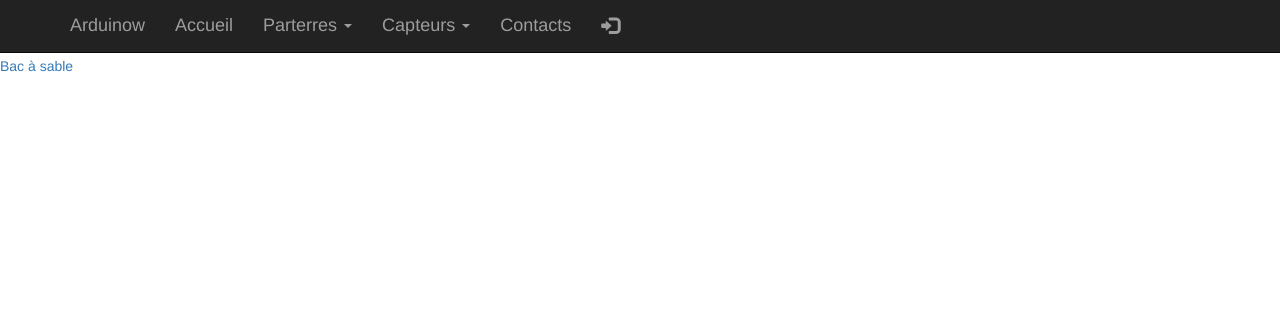
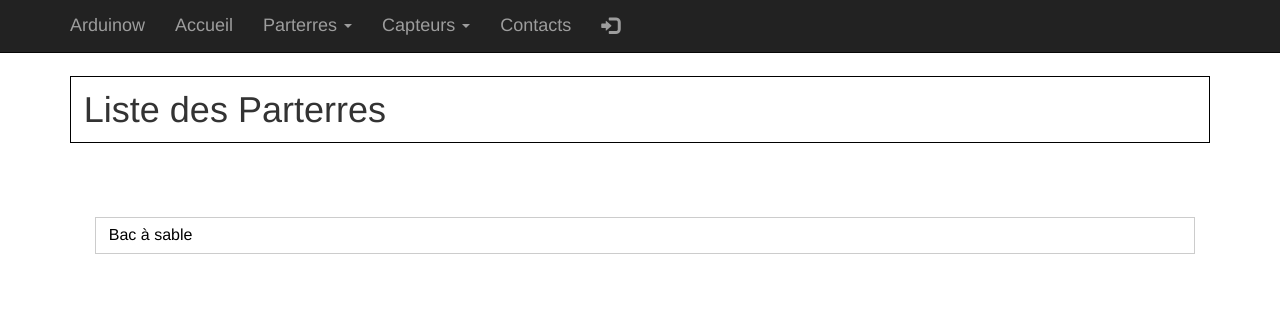
Before and after one commit to JoshVanoz/ProjetCapteurs, a Flask app: page /Parterre/ in a window 1280 px wide. Shown: the top 313 px of the page. Run offline with Flask 2, Linux system fonts and the light colour scheme; data comes from the database, SQL or seed files in the repository; some libraries are stand-ins or nearby versions.

Commit message:
css liste capteurs et parterres

```diff
--- a/NotreApli/Web/Apply/static/home.css
+++ b/NotreApli/Web/Apply/static/home.css
@@ -185,3 +185,36 @@ body{
   margin-left: 1vw;;
   text-decoration: underline;
 }
+#listeCapl{
+  width: 100%;
+}
+#listeCapl > section{
+  margin: auto;
+  text-align: center;
+  width: 100%;
+  padding-top: 20vh;
+  font-size: x-large;
+}
+#listeCapl >section>#buttonAdd{
+  font-size: large;
+  margin-top: 8vh;
+  width: 30%;
+}
+#listeCapl >ul{
+  font-size: large;
+  margin-top: 8vh;
+  width: 30%;
+  list-style-type: none;
+  color: black;
+  width: 100%;
+}
+#listeCapl a, #listeCapl li {
+   color: black;
+  width: 100%;
+}
+#buttonliste{
+  border-radius: 0;
+  text-align: left;
+  padding-left: 1vw;
+  font-size: 2vh;
+}
--- a/NotreApli/Web/Apply/templates/mesParterre.html
+++ b/NotreApli/Web/Apply/templates/mesParterre.html
@@ -1,10 +1,19 @@
 {% extends "header.html" %}
 
-{% block content %}
-<aside>
-  {% for parterre in mesParterre %}
-    <a href="{{ url_for('parterre_info', id = parterre.get_id()) }}">{{parterre.get_name() }}</a>
-  {% endfor %}
-</aside>
-
+{% block main %}
+<h1 class="h1">{{ title }}</h1>
+<div class="row" id="listeCapl">
+  {% if mesCapteurs != [] %}
+    <ul>
+      {% for parterre in mesParterre %}
+        <li><a href="{{ url_for('parterre_info', id = parterre.get_id()) }}" class = "btn btn-default" id="buttonliste">{{ parterre.get_name() }}</a></li>
+      {% endfor %}
+    </ul>
+  {% else %}
+    <section>
+      <p>Aucun parterre dans la base de données</p>
+      <a href="{{ url_for('add_parterre') }}" class = "btn btn-primary" id="buttonAdd"> Ajouter un parterre</a>
+    </section>
+  {% endif %}
+</div>
 {% endblock %}
```
Also changed, not shown: NotreApli/Web/Apply/templates/capteur.html (+16 -7 lines).
